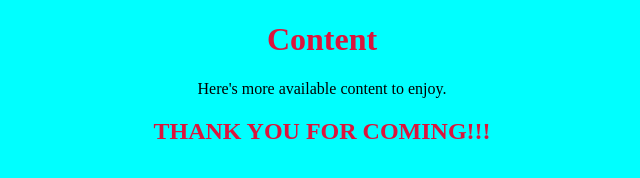
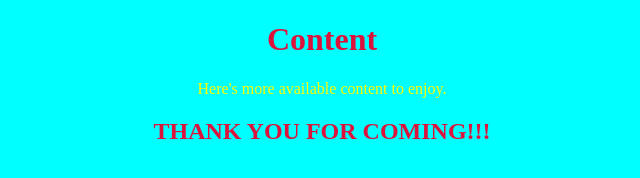
Before and after one commit to triadk/Kyle_s_Personal_website, a plain HTML site: page mywebsite.com/content-2.html in a window 1280 px wide. Shown: the whole page, without its empty margins (318-958 px from the left). Drawn offline with Linux system fonts and the light colour scheme.

Commit message:
Update content-2.html
changed color to text

```diff
--- a/mywebsite.com/content-2.html
+++ b/mywebsite.com/content-2.html
@@ -14,7 +14,7 @@
 
 
     <h1>Content </h1>
-    <p> Here's more available content to enjoy.</p>
+    <p> <span style="color:yellow">Here's more available content to enjoy.</span></p>
 
     <h2>THANK YOU FOR COMING!!!</h2>
 </body>
```
